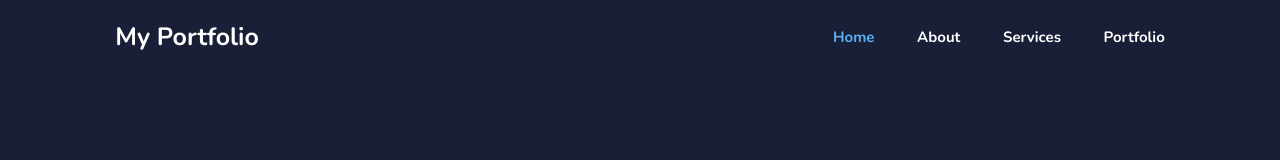
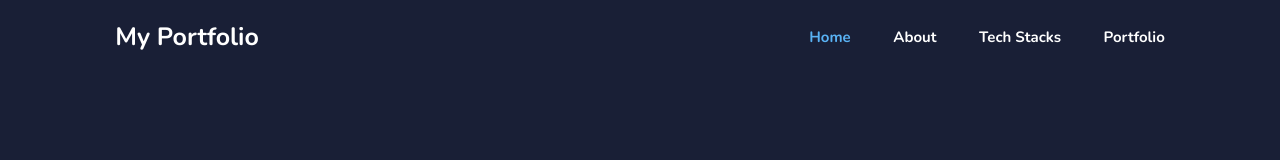
Before and after one commit to edw11/portfolio, a plain HTML site: page index.html in a window 1280 px wide. Shown: the top 160 px of the page. Drawn offline with nearby package versions, Linux system fonts and the light colour scheme.

Commit message:
Update index.html

```diff
--- a/index.html
+++ b/index.html
@@ -16,7 +16,7 @@
         <nav class="navbar">
             <a href="#home" class="active">Home</a>
             <a href="#about" >About</a>
-            <a href="#services" >Services</a>
+            <a href="#services" >Tech Stacks</a>
             <a href="#portfolio" >Portfolio</a>
         </nav>
     </header>
```
